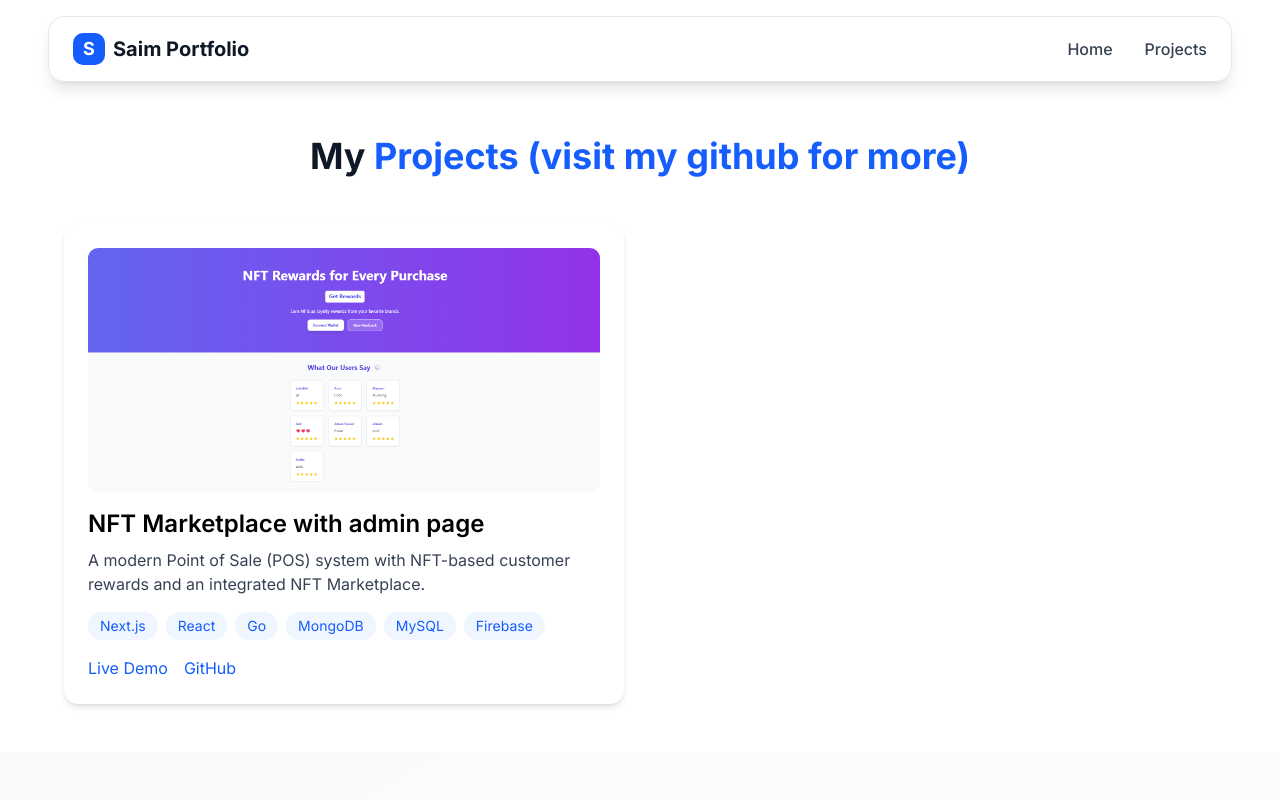
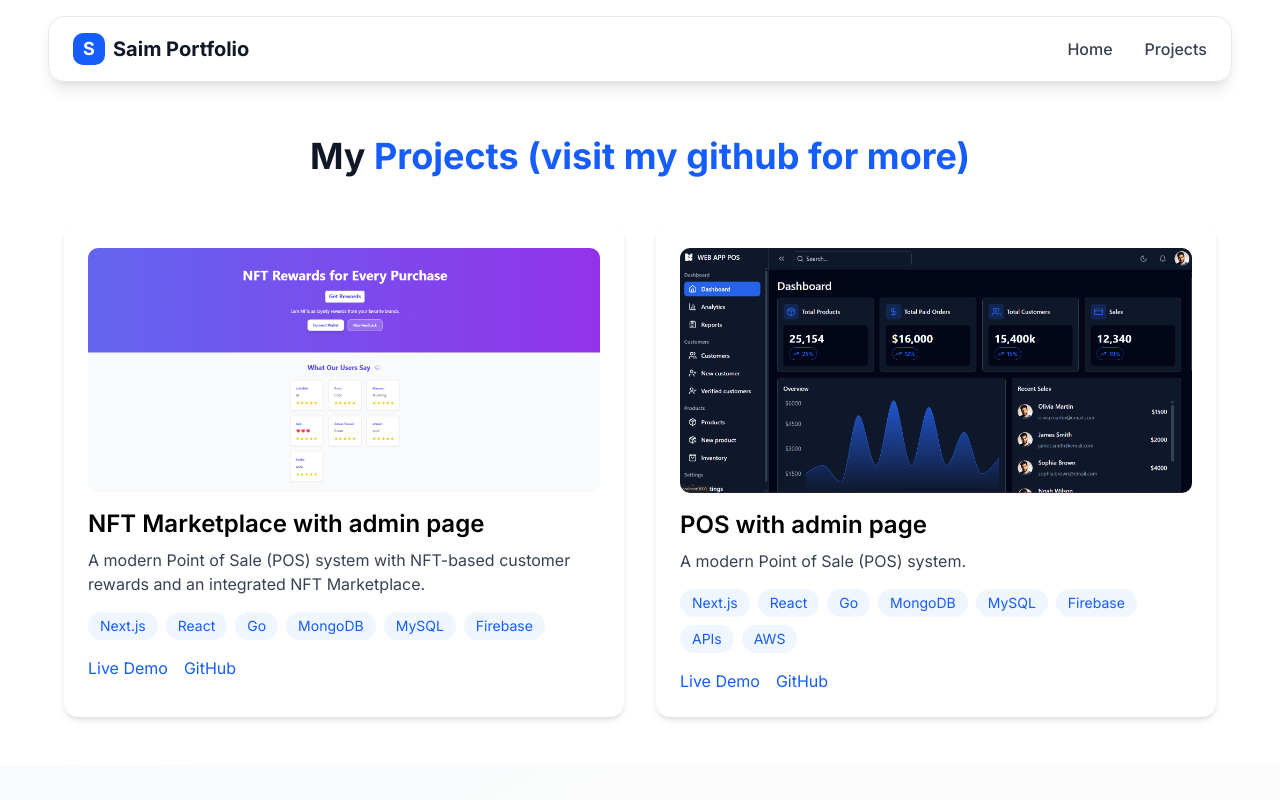
Before and after one commit to ahmed6913/saim-portfolio, a Next.js app: page /projects in a window 1280 px wide. Shown: the top 800 px of the page. Built offline with nearby package versions, Linux system fonts and the light colour scheme.

Commit message:
projects

```diff
--- a/src/components/projectcard.jsx
+++ b/src/components/projectcard.jsx
@@ -20,6 +20,16 @@ function ProjectCard() {
       liveLink: "https://nft-marketplace-81f39.web.app/",
       githubLink: "https://github.com/ahmed6913/NFT-Marketplace.git",
       image: "/NFT.png",
+    },
+    {
+      id: 2,
+      title: "POS with admin page",
+      description:
+        "A modern Point of Sale (POS) system.",
+      technologies: ["Next.js", "React", "Go", "MongoDB", "MySQL", "Firebase","APIs","AWS"],
+      liveLink: "https://web-app-pos-1deda.web.app/",
+      githubLink: "https://github.com/ahmed6913/web-app-pos.git",
+      image: "/pos.png",
     },
   ];
 
```
